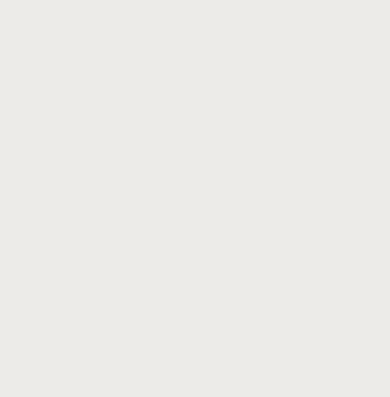
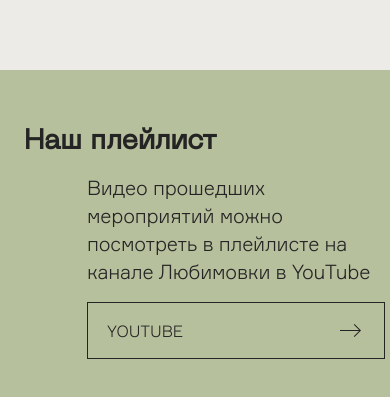
Before and after one commit to Lokrand/lubimovka-project, a React (Create React App) app: page / in a window 390 px wide. Shown: the part 5330-5727 px from the top of the page. Before the commit the page ends 5400 px from the top, so only its background shows below. Built offline with nearby package versions, Linux system fonts and the light colour scheme.

Commit message:
feat: YouTubePlayList

```diff
--- a/src/components/App/App.tsx
+++ b/src/components/App/App.tsx
@@ -4,6 +4,7 @@ import Videos from "../Videos/Videos";
 import Header from "../Header/Header";
 import { Persons } from "../Persons/Persons";
 import { Pieces } from "../Pieces/Pieces";
+import YouTubePlayList from "../YouTubePlayList/YouTubePlayList";
 
 function App() {
   return (
@@ -14,6 +15,7 @@ function App() {
         <Performances />
         <Pieces />
         <Persons />
+        <YouTubePlayList/>
       </main>
     </>
   );
--- /dev/null
+++ b/src/components/YouTubePlayList/YouTubePlayList.module.scss
@@ -0,0 +1,70 @@
+@import '../../vendor/fonts/fonts.scss';
+@import '../../styles/constants.scss';
+
+.youtubePlaylist {
+  max-width: 1440px;
+  margin: 0 auto;
+  background-color: $color-bg-accent;
+  h2 {
+    margin: 0;
+    padding: 70px 0 20px 360px;
+    width: 460px;
+    font-family: 'Neue Machina', sans-serif;
+    font-size: 40px;
+    line-height: 40px;
+    letter-spacing: -0.01em;
+    @media screen and (max-width: 760px) {
+      padding: 56px 0 16px 24px;
+      font-size: 28px;
+      line-height: 32px;
+      letter-spacing: -0.01em;
+      width: 360px;
+    }
+  }
+
+  div {
+    display: flex;
+    align-items: center;
+    padding-bottom: 140px;
+    @media screen and (max-width: 760px) {
+      flex-direction: column;
+      gap: 16px;
+      align-items: initial;
+      padding: 0 0 72px 87px;
+    }
+  }
+
+  p {
+    padding: 0 100px 0 360px;
+    font-family: 'Formular', sans-serif;
+    font-style: normal;
+    font-weight: 300;
+    font-size: 20px;
+    line-height: 28px;
+    letter-spacing: -0.01em;
+    width: 410px;
+    @media screen and (max-width: 760px) {
+      padding: 0;
+      font-size: 20px;
+      line-height: 28px;
+      width: 303px;
+    }
+  }
+
+  a {
+    font-family: 'Formular', sans-serif;
+    font-style: normal;
+    font-weight: 300;
+    font-size: 16px;
+    line-height: 22px;
+    text-decoration: none;
+    display: flex;
+    align-items: center;
+    justify-content: space-between;
+    width: 298px;
+    color: $color-text-black;
+    border: 1px solid $color-text-black;
+    padding: 15px 19px;
+    box-sizing: border-box;
+  }
+}
--- /dev/null
+++ b/src/components/YouTubePlayList/YouTubePlayList.tsx
@@ -0,0 +1,21 @@
+import React from 'react';
+import styles from './YouTubePlayList.module.scss';
+import arrowRight from './images/arrow-right.svg';
+
+const YouTubePlayList = () => {
+    return (
+        <section className={styles.youtubePlaylist}>
+            <h2>Наш плейлист</h2>
+            <div>
+                <p>Видео прошедших мероприятий можно посмотреть в плейлисте на канале Любимовки в YouTube</p>
+                <a href={'#'} target="_blank" rel="noreferrer noopener">
+                    YOUTUBE
+                    <img src={arrowRight} alt='стрелка'/>
+                </a>
+            </div>
+
+        </section>
+    );
+};
+
+export default YouTubePlayList;
```
Also changed, not shown: src/components/YouTubePlayList/images/arrow-right.svg (added).
